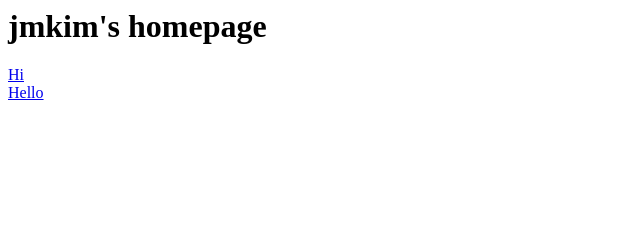
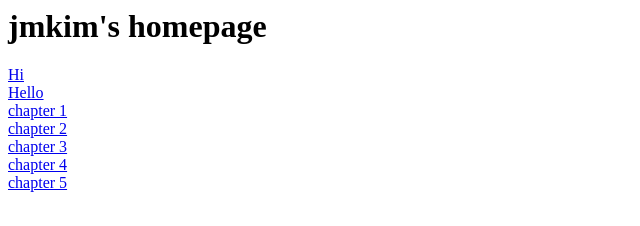
Before and after one commit to jaemo00/web2025, a plain HTML site: page index.html in a window 1280 px wide. Shown: the whole page, without its empty margins (0-640 px from the left). Drawn offline with Linux system fonts and the light colour scheme.

Commit message:
Update index.html

```diff
--- a/index.html
+++ b/index.html
@@ -7,6 +7,11 @@
   <body>
     <H1>jmkim's homepage</H1>
     <a href="hi.html">Hi</a> <br>
-    <a href="my/hello.html">Hello</a>
+    <a href="my/hello.html">Hello</a> <br>
+    <a href="chapter1.html">chapter 1</a> <br>
+    <a href="chapter1.html">chapter 2</a> <br>
+    <a href="chapter1.html">chapter 3</a> <br>
+    <a href="chapter1.html">chapter 4</a> <br>
+    <a href="chapter1.html">chapter 5</a> <br>
   </body>
 </html>
```
